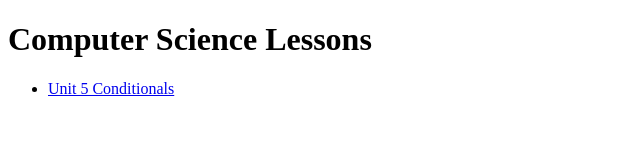
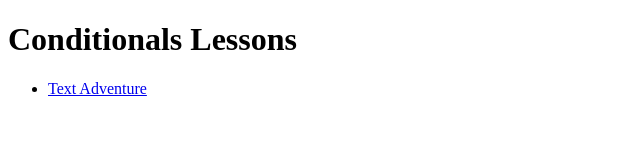
Before and after one commit to UUUSERNAAMEE/UUUSERNAAMEE.github.io, a plain HTML site: page U5_Conditionals/conditionals.html in a window 1280 px wide. Shown: the whole page, without its empty margins (0-640 px from the left). Drawn offline with Linux system fonts and the light colour scheme.

Commit message:
Update conditionals.html

```diff
--- a/U5_Conditionals/conditionals.html
+++ b/U5_Conditionals/conditionals.html
@@ -7,10 +7,10 @@
     <title>Document</title>
   </head>
   <body>
-    <h1>Computer Science Lessons</h1>
+    <h1>Conditionals Lessons</h1>
     <ul>
       <li>
-        <a href="/U5_Conditionals/conditionals.html">Unit 5 Conditionals</a>
+        <a href="/U5_6 Text Adventure/text_adventure.html">Text Adventure</a>
       </li>
     </ul>
   </body>
```
